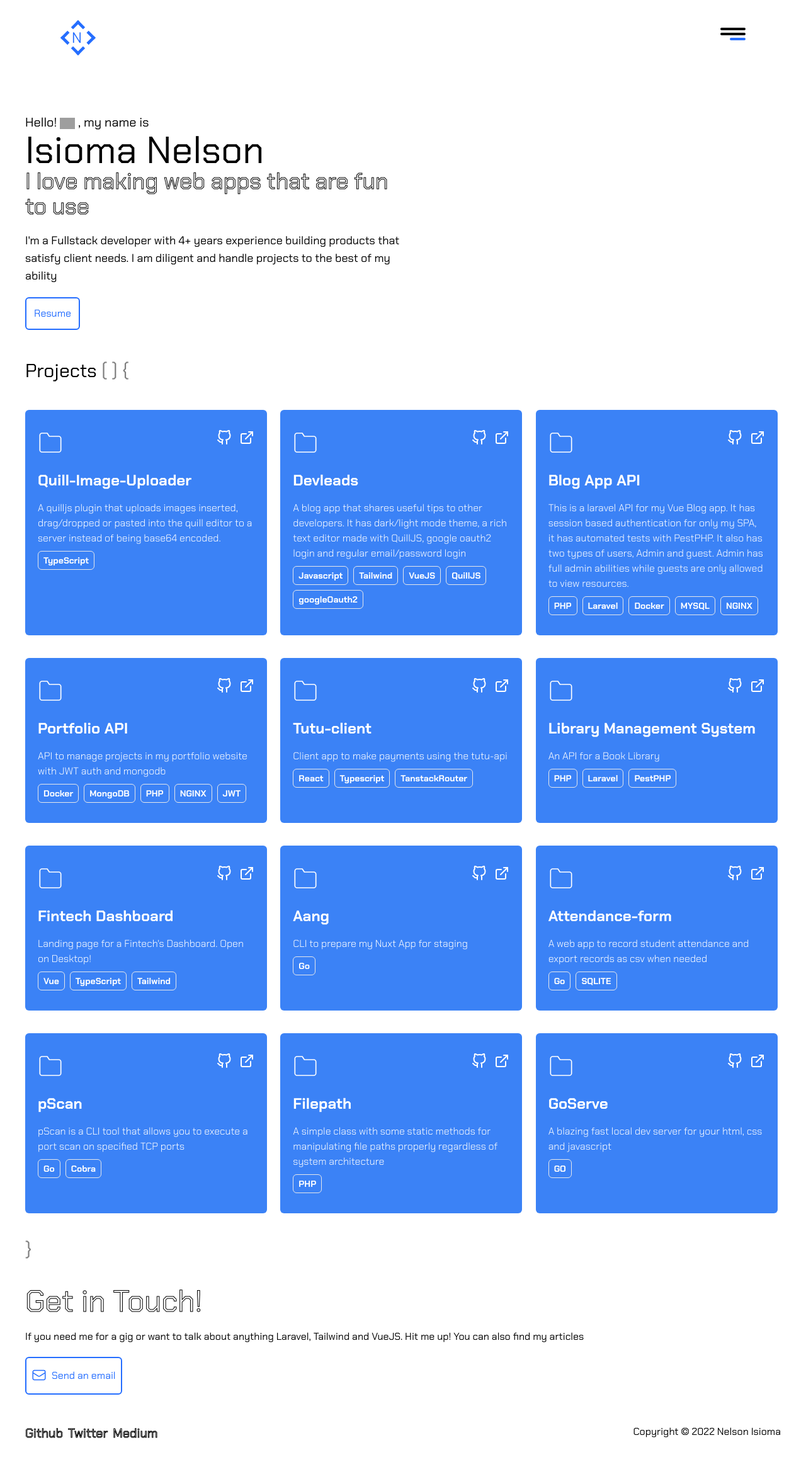
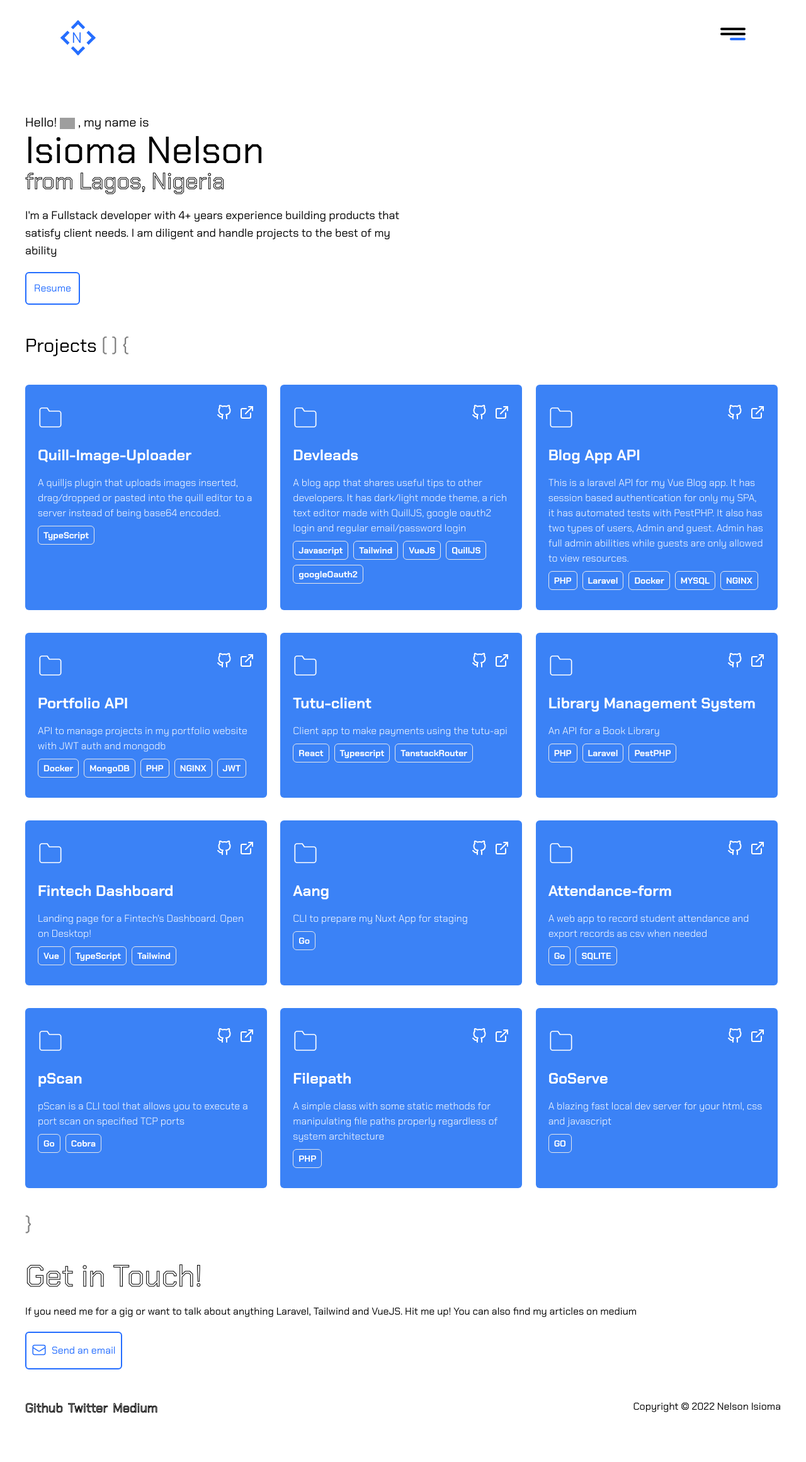
Before and after one commit to Nelwhix/personal-portfolio, a Vue app: page / in a window 1280 px wide. Shown: the top 2322 px of the page at 63% size. After the commit the page ends 2290 px from the top, so only its background shows below. Built offline with nearby package versions, Linux system fonts and the light colour scheme; grey boxes are pictures that could not be loaded.

Commit message:
more changes

```diff
--- a/src/components/Footer.vue
+++ b/src/components/Footer.vue
@@ -8,7 +8,7 @@ const year: string = new Date().getFullYear().toString()
     <section class="mt-10 px-10 font-logo" id="contact">
         <h2 class="desc mb-5 text-white text-5xl">Get in Touch!</h2>
         <p>If you need me for a gig or want to talk about anything Laravel, Tailwind and VueJS. Hit me up! You can also find my
-            articles
+            articles on medium
         </p>
         <a href="mailto:nelsonisioma1@gmail.com" class="mt-5 border-2 border-body
                 rounded-md px-2 py-4 fill-button fill-image mb-10"><Mail class="inline mr-2 -mt-1" />Send an email</a>
--- a/src/views/HomeView.vue
+++ b/src/views/HomeView.vue
@@ -15,7 +15,7 @@ const portfolios = projects;
                         <img src="https://media.giphy.com/media/hvRJCLFzcasrR4ia7z/giphy.gif" alt="waving hand" class="w-6 inline">
                         , my name is <span class="block text-6xl">Isioma Nelson</span></span>
                     <span class="text-4xl text-white desc mt-5">
-                        I love making web apps that are fun to use
+                        from Lagos, Nigeria
                     </span>
                 </p>
                 <p class="mt-5 text-sm md:text-lg">I'm a Fullstack developer with 4+ years experience building products that
```
